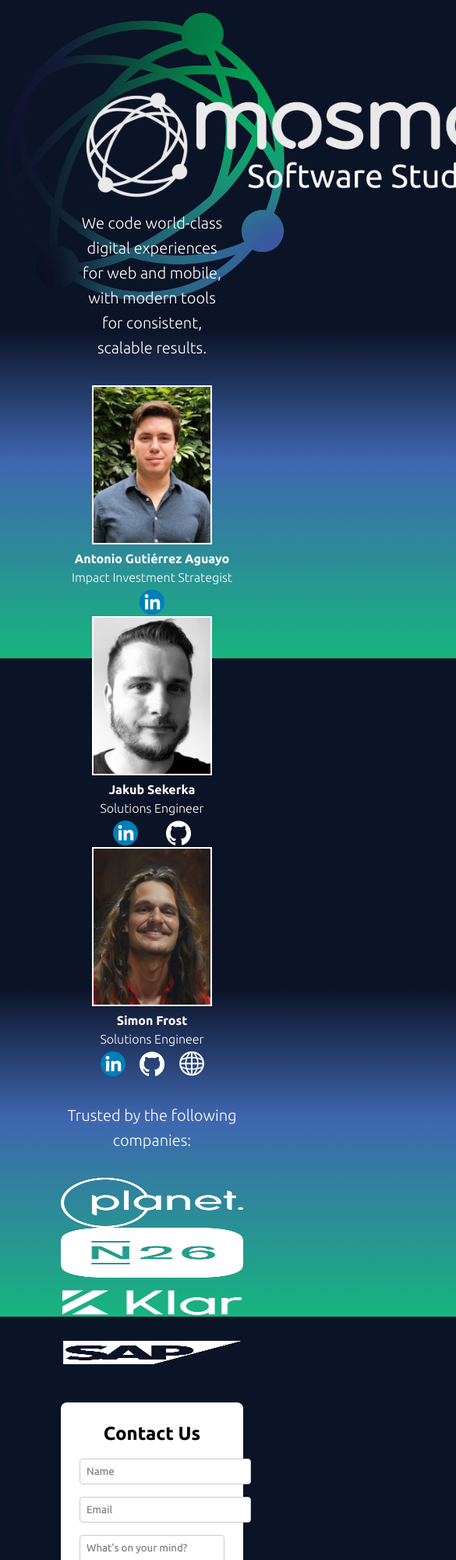
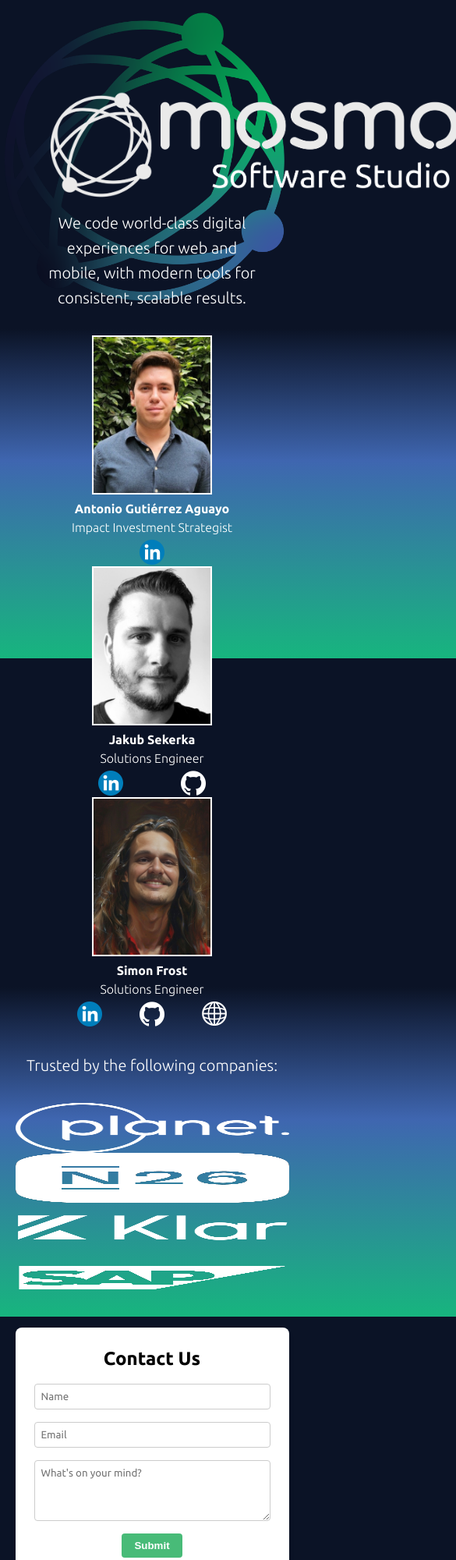
Before and after one commit to SimonHFrost/static-mosmos-website, a plain HTML site: page index.html in a window 390 px wide. Shown: the top 2000 px of the page at 78% size, 585 px wide, since content can reach past the window. Drawn offline with nearby package versions, Linux system fonts and the light colour scheme.

Commit message:
Change CSS to mobile first

```diff
--- a/style.css
+++ b/style.css
@@ -26,10 +26,17 @@
     justify-content: center;
     align-items: center;
     text-align: center;
-    max-width: 60vw;
+    max-width: 90vw;
     margin-left: auto;
     margin-right: auto;
     flex: 1;
+}
+
+@media screen and (min-width: 768px) {
+    .profiles {
+        max-width: 60vw;
+        flex-direction: row;
+    }
 }
 
 .bold {
@@ -70,15 +77,16 @@
 
 .profiles {
     display: flex;
+    flex-direction: column;
     justify-content: space-around;
 
     width: 100%;
     flex: 1;
 }
 
-@media screen and (max-width: 768px) {
+@media screen and (min-width: 768px) {
     .profiles {
-        flex-direction: column;
+        flex-direction: row;
     }
 }
 
@@ -106,16 +114,16 @@
 
 .companies {
     display: flex;
-    flex-direction: row;
+    flex-direction: column;
     justify-content: space-around;
 
     width: 100%;
     flex: 1;
 }
 
-@media screen and (max-width: 768px) {
+@media screen and (min-width: 768px) {
     .companies {
-        flex-direction: column;
+        flex-direction: row;
     }
 }
 
@@ -152,7 +160,7 @@
 }
 
 
-/* Put above backgound iage */
+/* Put above backgound image */
 .mission,
 form {
     z-index: 10;
```
